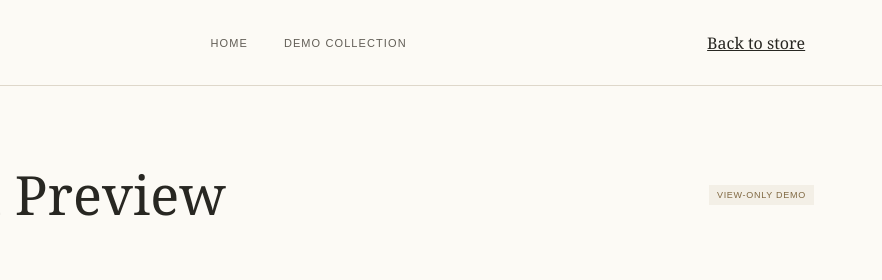
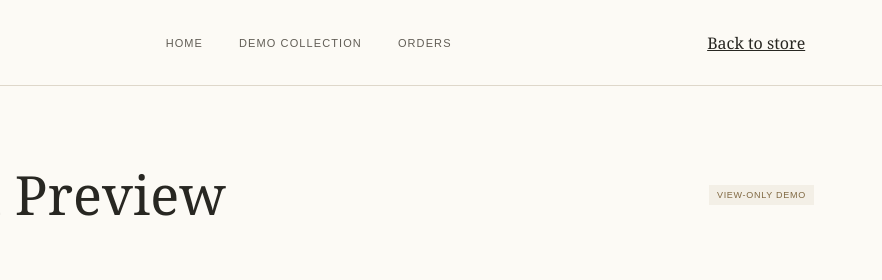
Before and after one commit to maqboolahmed241/MARYAM-LUXE, a plain HTML site: page admin-preview.html in a window 1280 px wide. Shown: the top 280 px of the page, 398-1280 px from the left. Drawn offline with Linux system fonts and the light colour scheme.

Commit message:
Add direct Orders navigation in admin preview

```diff
--- a/admin-preview.html
+++ b/admin-preview.html
@@ -12,7 +12,7 @@
 </style>
 </head>
 <body>
-<header class="site-header"><a class="brand" href="index.html"><span class="brand-mark">M</span><span class="brand-word"><strong>MARYAM LUXE</strong><small>LUXURY COLLECTION</small></span></a><nav class="main-nav"><a href="index.html">Home</a><a href="shop.html?demo=1">Demo collection</a></nav><a class="shop-home" href="index.html">Back to store</a></header>
+<header class="site-header"><a class="brand" href="index.html"><span class="brand-mark">M</span><span class="brand-word"><strong>MARYAM LUXE</strong><small>LUXURY COLLECTION</small></span></a><nav class="main-nav"><a href="index.html">Home</a><a href="shop.html">Demo collection</a><a href="#local-test-orders">Orders</a></nav><a class="shop-home" href="index.html">Back to store</a></header>
 <main class="admin-main">
 <div class="admin-top"><div><p class="eyebrow">STORE MANAGEMENT</p><h1>Admin Panel Preview</h1><p class="muted">A guided look at the planned store management workspace.</p></div><span class="pill">VIEW-ONLY DEMO</span></div>
 <div class="preview-alert"><strong>Important:</strong> This is a visual preview only. All figures and records below are sample data. No real customer data, inventory, orders or database actions are connected here. The actual admin area remains protected behind owner login and permissions.</div>
```
